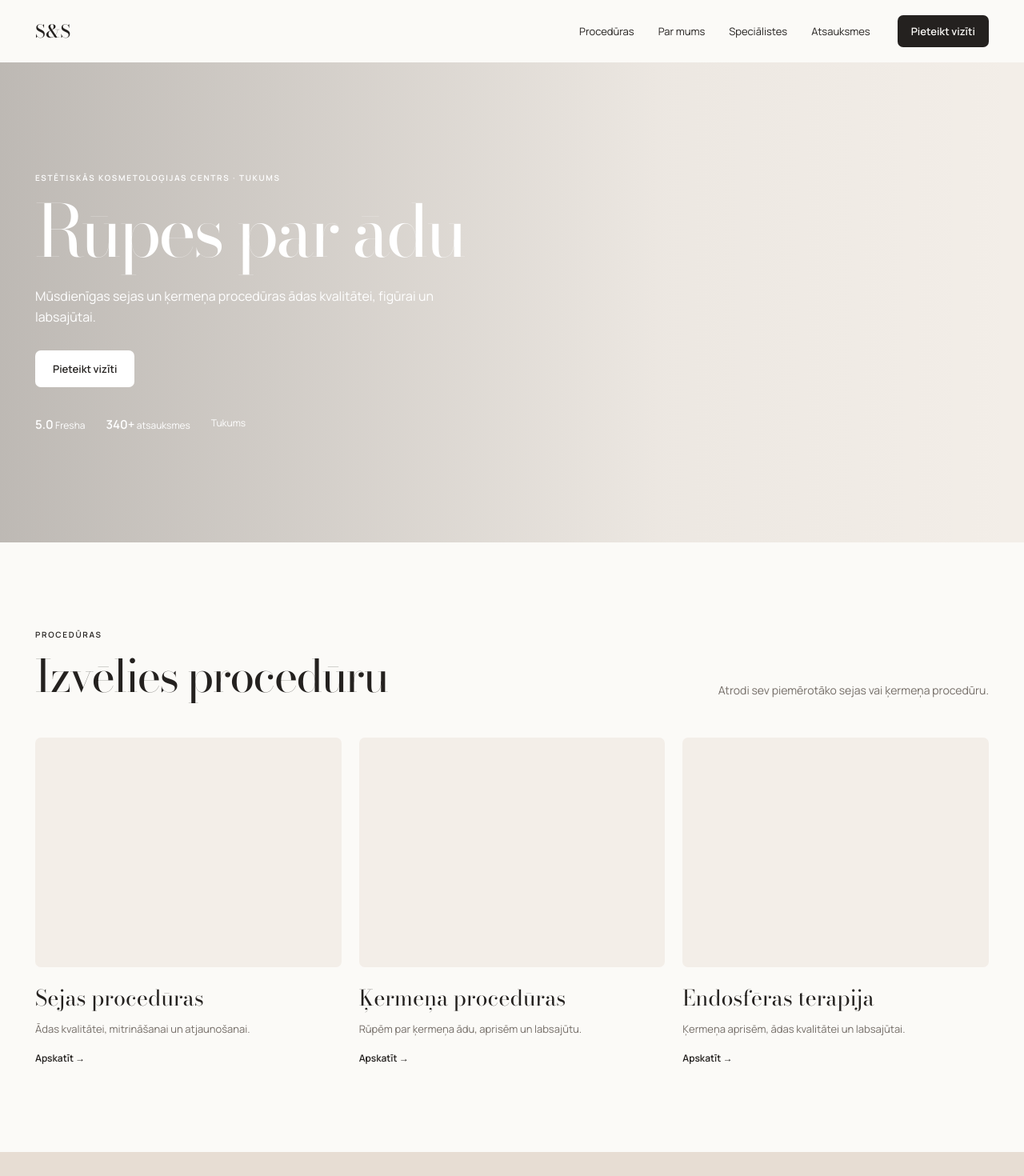
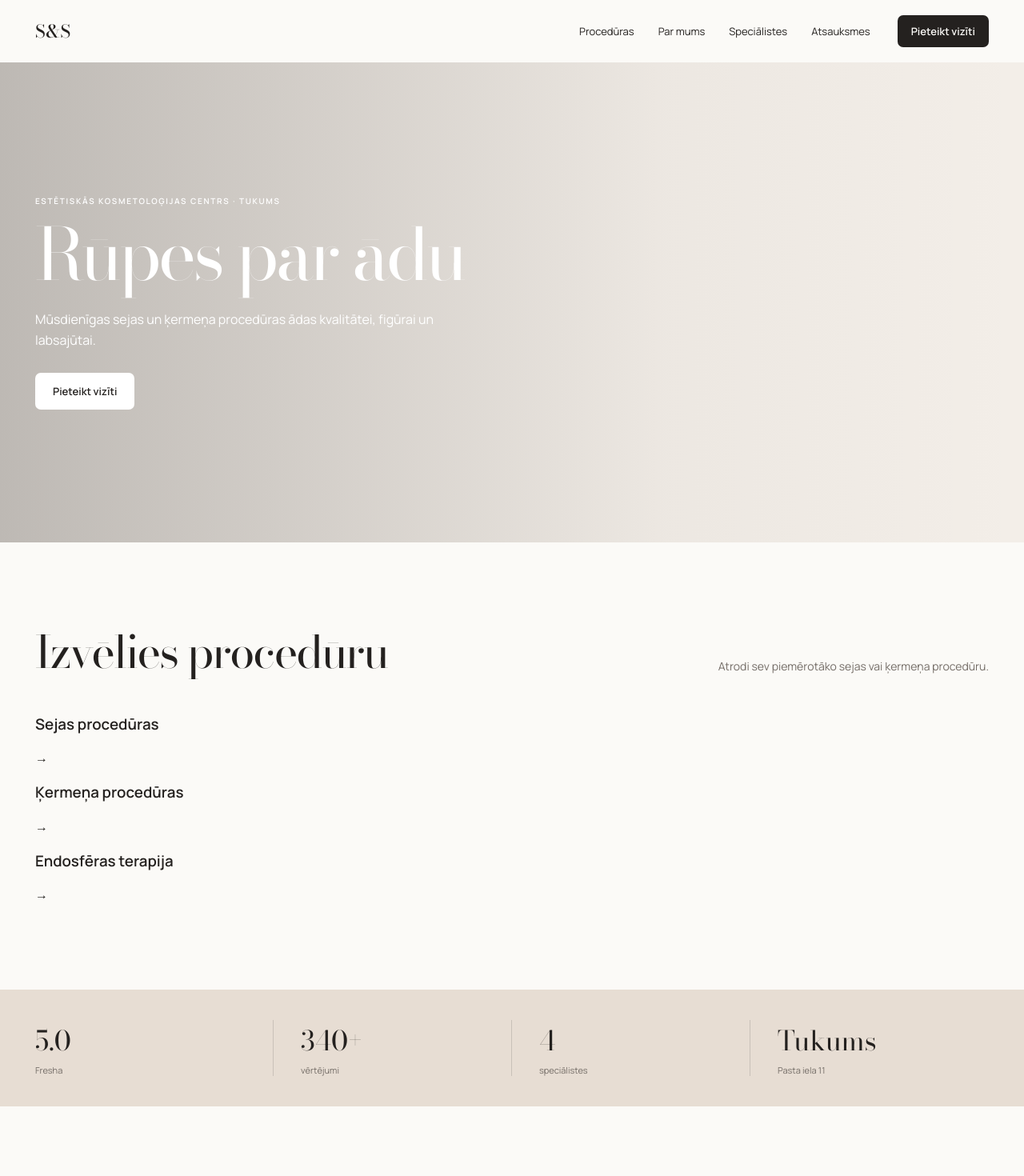
Before and after one commit to davisl24/skin-sculpt, a Next.js app: page / in a window 1280 px wide. Shown: the top 1470 px of the page at 80% size. Built offline with nearby package versions, Linux system fonts and the light colour scheme.

Commit message:
Apply V2.1 anti-template art direction

```diff
--- a/app/page.js
+++ b/app/page.js
@@ -1,41 +1,27 @@
 const BOOK="https://www.fresha.com/a/skin-sculpt-tukums-tukums-pasta-iela-11-sjn073od";
 const specialists=["Rūta","Endija","Veronika","Vanesa"];
 const services=[
-  ["Sejas procedūras","Ādas kvalitātei, mitrināšanai un atjaunošanai.","#first-visit"],
-  ["Ķermeņa procedūras","Rūpēm par ķermeņa ādu, aprisēm un labsajūtu.","#contact"],
-  ["Endosfēras terapija","Ķermeņa aprisēm, ādas kvalitātei un labsajūtai.","/endosfera"]
+  ["Sejas procedūras","#first-visit"],
+  ["Ķermeņa procedūras","#contact"],
+  ["Endosfēras terapija","/endosfera"]
 ];
 export default function Home(){return <main>
 <header className="nav"><a className="brand" href="/">S&S</a><nav><a href="#proceduras">Procedūras</a><a href="#par">Par mums</a><a href="#specialistes">Speciālistes</a><a href="#atsauksmes">Atsauksmes</a></nav><a className="button small" href={BOOK}>Pieteikt vizīti</a><button className="menuButton" aria-label="Atvērt izvēlni"><span/><span/></button></header>
+<section className="clinicHero"><div className="clinicHeroImage"/><div className="clinicHeroShade"/><div className="clinicHeroInner"><p className="eyebrow">ESTĒTISKĀS KOSMETOLOĢIJAS CENTRS · TUKUMS</p><h1>Rūpes par ādu</h1><p>Mūsdienīgas sejas un ķermeņa procedūras ādas kvalitātei, figūrai un labsajūtai.</p><a className="button heroButton" href={BOOK}>Pieteikt vizīti</a></div></section>
 
-<section className="clinicHero">
-  <div className="clinicHeroImage"/>
-  <div className="clinicHeroShade"/>
-  <div className="clinicHeroInner">
-    <p className="eyebrow">ESTĒTISKĀS KOSMETOLOĢIJAS CENTRS · TUKUMS</p>
-    <h1>Rūpes par ādu</h1>
-    <p>Mūsdienīgas sejas un ķermeņa procedūras ādas kvalitātei, figūrai un labsajūtai.</p>
-    <a className="button heroButton" href={BOOK}>Pieteikt vizīti</a>
-    <div className="heroProof"><span><b>5.0</b> Fresha</span><span><b>340+</b> atsauksmes</span><span>Tukums</span></div>
-  </div>
-</section>
-
-<section className="v2Section" id="proceduras">
-  <div className="sectionHead"><div><p className="eyebrow">PROCEDŪRAS</p><h2>Izvēlies procedūru</h2></div><p>Atrodi sev piemērotāko sejas vai ķermeņa procedūru.</p></div>
-  <div className="serviceGrid">{services.map(([title,copy,href])=><a className="serviceCard" href={href} key={title}><div className="imagePlaceholder"/><h3>{title}</h3><p>{copy}</p><span>Apskatīt →</span></a>)}</div>
-</section>
+<section className="v2Section proceduresV21" id="proceduras"><div className="sectionHead"><div><h2>Izvēlies procedūru</h2></div><p>Atrodi sev piemērotāko sejas vai ķermeņa procedūru.</p></div><div className="serviceTiles">{services.map(([title,href])=><a className="serviceTile" href={href} key={title}><div className="serviceTileShade"/><div className="serviceTileLabel"><h3>{title}</h3><span>→</span></div></a>)}</div></section>
 
 <section className="proofStrip"><div><strong>5.0</strong><span>Fresha</span></div><div><strong>340+</strong><span>vērtējumi</span></div><div><strong>4</strong><span>speciālistes</span></div><div><strong>Tukums</strong><span>Pasta iela 11</span></div></section>
 
-<section className="v2Section aboutV2" id="par"><div className="imagePlaceholder aboutImage"/><div className="aboutCopy"><p className="eyebrow">PAR SKIN & SCULPT</p><h2>Par Skin & Sculpt</h2><p>Skin & Sculpt ir estētiskās kosmetoloģijas centrs Tukumā, kas apvieno mūsdienīgas tehnoloģijas ar rūpīgu pieeju sejas un ķermeņa kopšanai.</p><a className="textLink" href="#contact">Kontakti →</a></div></section>
+<div className="storyZone"><section className="v2Section aboutV2" id="par"><div className="imagePlaceholder aboutImage"/><div className="aboutCopy"><p className="eyebrow">PAR SKIN & SCULPT</p><h2>Par Skin & Sculpt</h2><p>Skin & Sculpt ir estētiskās kosmetoloģijas centrs Tukumā, kas apvieno mūsdienīgas tehnoloģijas ar rūpīgu pieeju sejas un ķermeņa kopšanai.</p><a className="textLink" href="#contact">Kontakti →</a></div></section>
 
-<section className="v2Section" id="specialistes"><div className="sectionHead simple"><div><p className="eyebrow">KOMANDA</p><h2>Mūsu speciālistes</h2></div></div><div className="teamGrid">{specialists.map(name=><article className="teamCard" key={name}><div className="portraitPlaceholder"/><h3>{name}</h3></article>)}</div></section>
+<section className="v2Section teamV21" id="specialistes"><div className="sectionHead simple"><div><h2>Mūsu speciālistes</h2></div></div><div className="teamGrid">{specialists.map(name=><article className="teamCard" key={name}><div className="portraitPlaceholder"/><h3>{name}</h3></article>)}</div></section></div>
 
-<section className="reviewsV2" id="atsauksmes"><div className="reviewsScore"><p className="eyebrow">ATSAUKSMES</p><strong>5.0</strong><p>340+ Fresha vērtējumi</p></div><div className="reviewCards">{[1,2,3].map(n=><article key={n}><div className="reviewLine"/><div className="reviewLine short"/><span>Fresha atsauksme</span></article>)}</div></section>
+<section className="reviewsV2" id="atsauksmes"><div className="reviewsScore"><strong>5.0</strong><p>340+ Fresha vērtējumi</p></div><div className="reviewCards">{[1,2,3].map(n=><article key={n}><div className="reviewLine"/><div className="reviewLine short"/><span>Fresha atsauksme</span></article>)}</div></section>
 
-<section className="firstVisitV2" id="first-visit"><div><p className="eyebrow">PIRMĀ VIZĪTE</p><h2>Nezini, ko izvēlēties?</h2><p>Pirmreizējā vizīte palīdzēs saprast Tavas ādas vajadzības un izvēlēties piemērotāko turpmāko kopšanu.</p><strong>Konsultācija + sejas procedūra · no 55 €</strong><a className="button" href={BOOK}>Pieteikt pirmo vizīti</a></div></section>
+<section className="firstVisitV2" id="first-visit"><div><h2>Nezini, ko izvēlēties?</h2><p>Pirmreizējā vizīte palīdzēs saprast Tavas ādas vajadzības un izvēlēties piemērotāko turpmāko kopšanu.</p><strong>Konsultācija + sejas procedūra · no 55 €</strong><a className="button" href={BOOK}>Pieteikt pirmo vizīti</a></div></section>
 
-<section className="v2Section contactV2" id="contact"><div className="contactCopy"><p className="eyebrow">APMEKLĒ MŪS</p><h2>Gaidīsim Tukumā</h2><p>Pasta iela 11<br/>Tukums</p><a href="tel:+37120277100">20277100</a><br/><a className="button contactButton" href={BOOK}>Pieteikt vizīti</a></div><a className="mapV2" href="https://www.google.com/maps/search/?api=1&query=Pasta+iela+11+Tukums"><span>Pasta iela 11 · Tukums</span><small>Atvērt Google Maps →</small></a></section>
+<section className="v2Section contactV2" id="contact"><div className="contactCopy"><h2>Gaidīsim Tukumā</h2><p>Pasta iela 11<br/>Tukums</p><a href="tel:+37120277100">20277100</a><br/><a className="button contactButton" href={BOOK}>Pieteikt vizīti</a></div><a className="mapV2" href="https://www.google.com/maps/search/?api=1&query=Pasta+iela+11+Tukums"><span>Pasta iela 11 · Tukums</span><small>Atvērt Google Maps →</small></a></section>
 
 <footer className="footerV2"><a className="brand" href="/">S&S</a><div><a href="#proceduras">Procedūras</a><a href="#par">Par mums</a><a href="#specialistes">Speciālistes</a></div><div><a href="https://www.instagram.com/skinandsculpt.tukums/">Instagram</a><a href={BOOK}>Fresha</a></div><p>Pasta iela 11, Tukums<br/>© Skin & Sculpt</p></footer>
 </main>}
```
